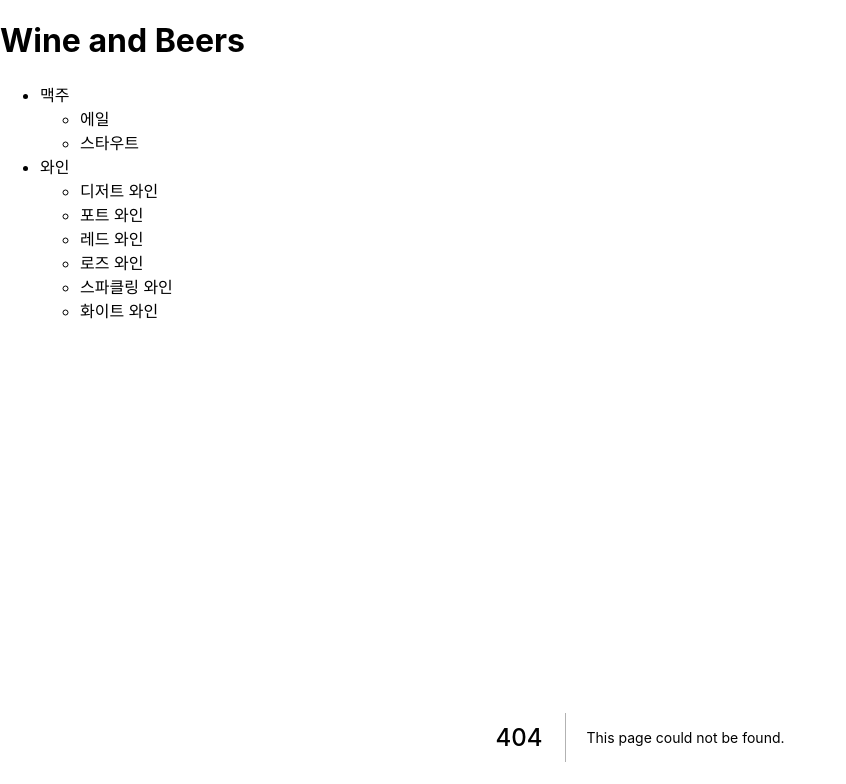
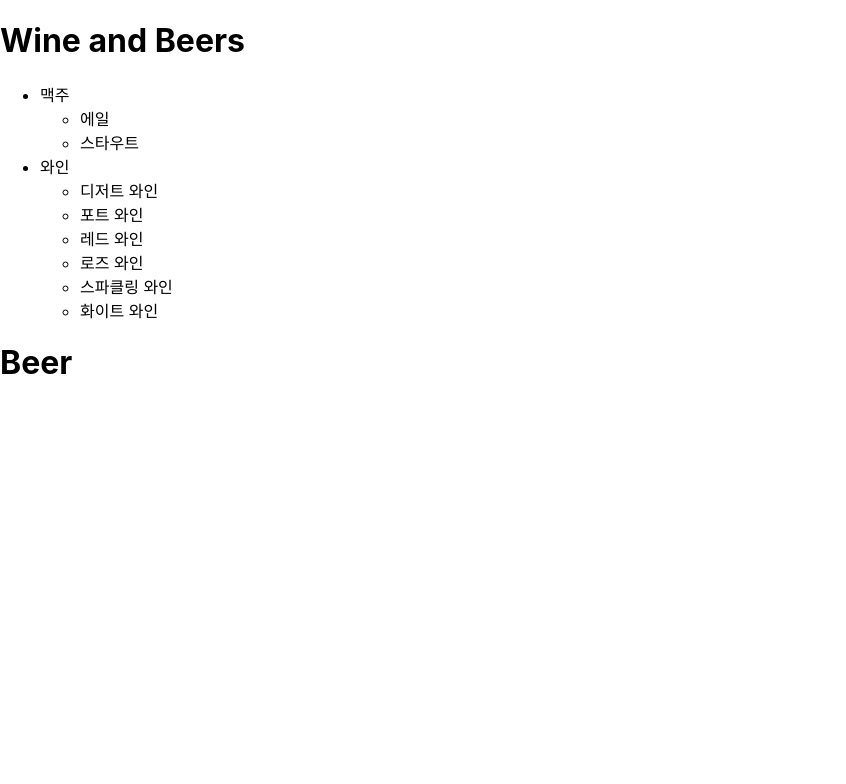
Before and after one commit to mmcho122/wine.likelion, a Next.js app: page /beer in a window 1280 px wide. Before the commit this address had no page. Shown: the top 784 px of the page, without its empty margins (0-846 px from the left). Built offline with nearby package versions, Linux system fonts and the light colour scheme.

Commit message:
:recycle: style components 적용

```diff
--- /dev/null
+++ b/src/pages/beer.tsx
@@ -0,0 +1,11 @@
+import type { NextPage } from "next";
+
+const BeerPage: NextPage = () => {
+  return (
+    <div>
+      <h1>Beer</h1>
+    </div>
+  )
+}
+
+export default BeerPage;
```
